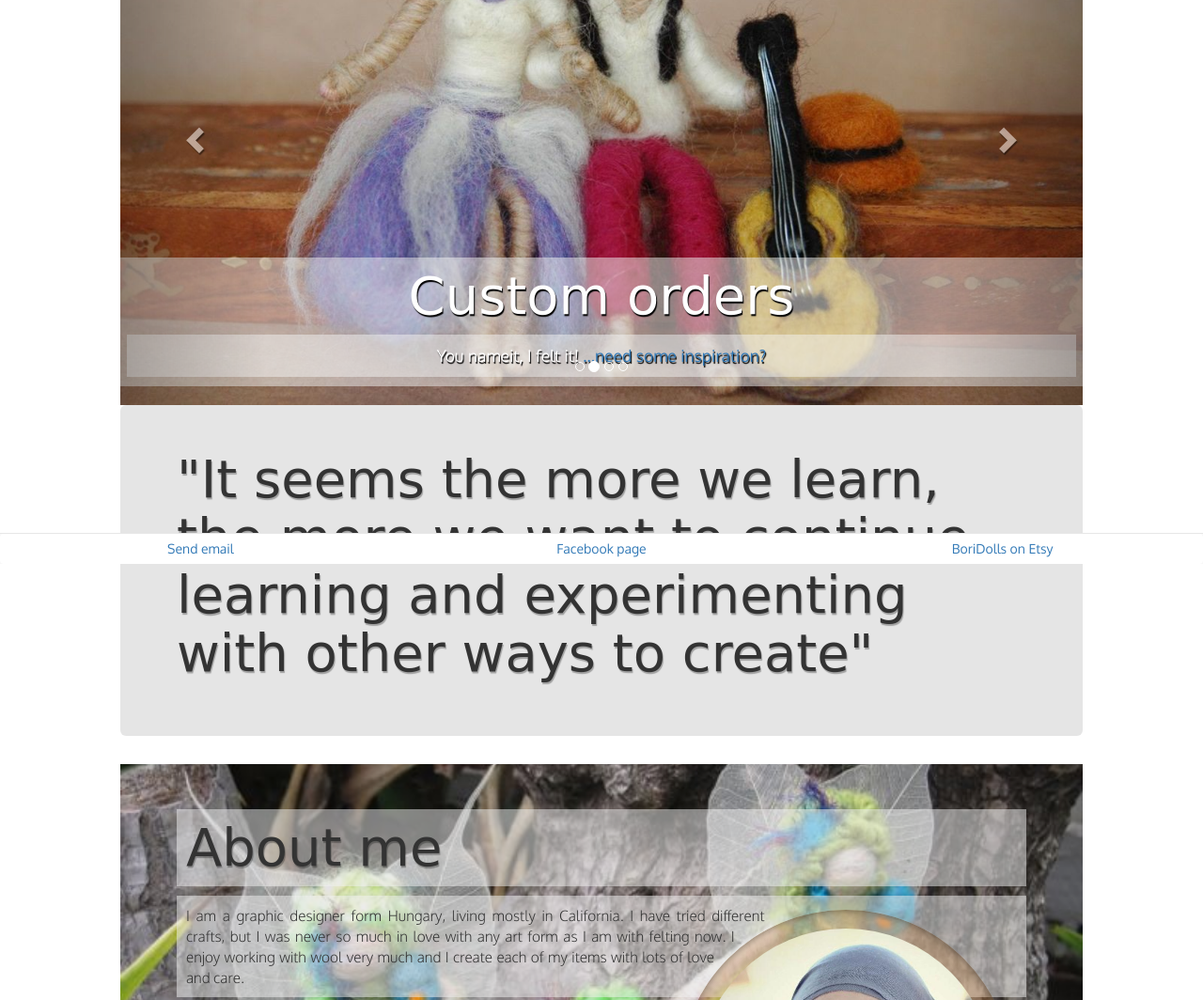
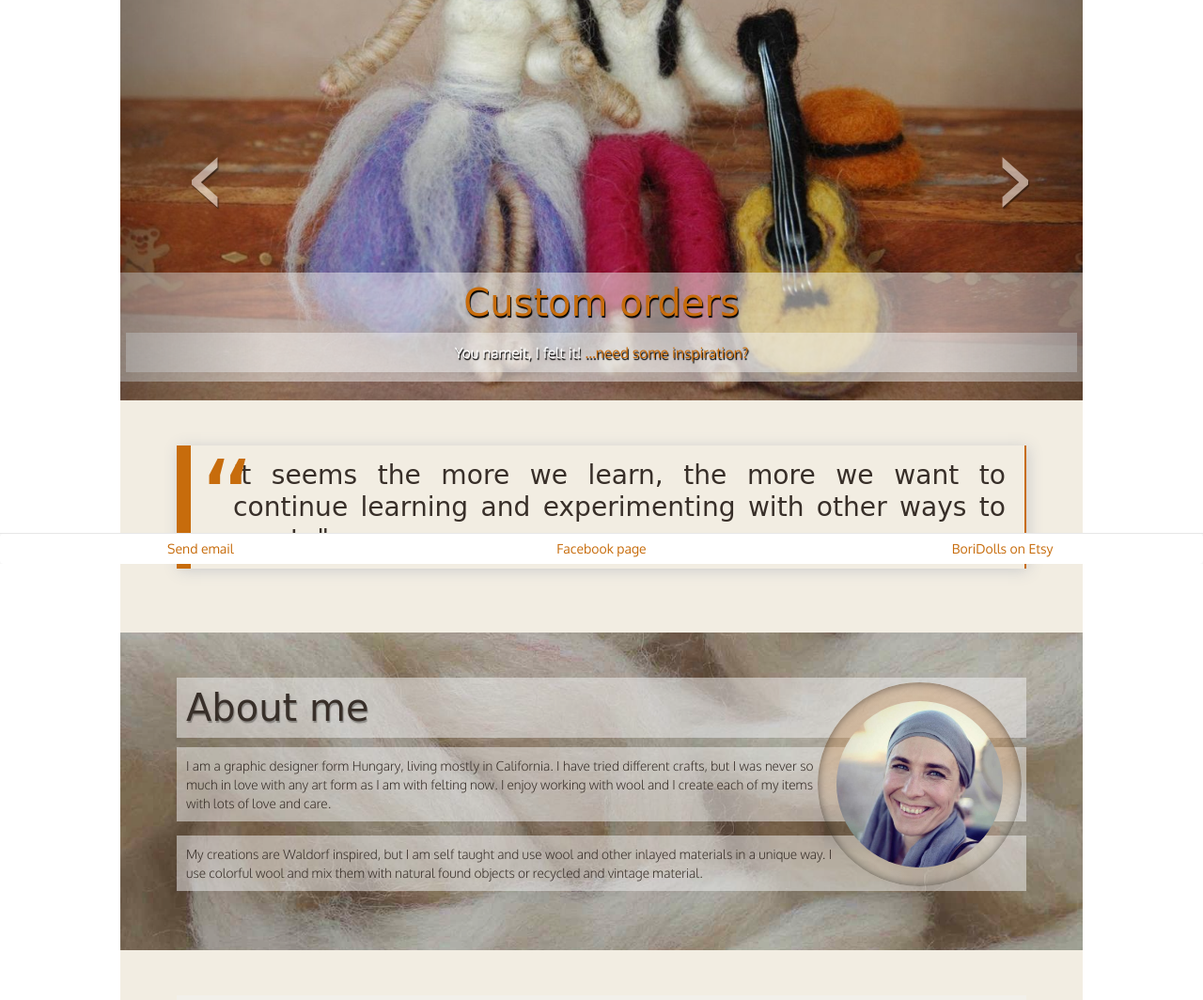
Before and after one commit to glanzb/boridolls, a plain HTML site: page index.html in a window 1280 px wide. Shown: the part 200-1264 px from the top of the page at 94% size. Drawn offline with nearby package versions, Linux system fonts and the light colour scheme; a web font is replaced by a local one.

Commit message:
some colors and background

```diff
--- a/css/bori.css
+++ b/css/bori.css
@@ -1,22 +1,44 @@
 body {
-  padding-top: 55px;
+  padding-top: 50px;
   margin-bottom: 60px;
   font-family:'Oxygen', sans-serif;
+  font-size: 1.25em;
+  color: #382F29;
+ }
+
+ a {
+ 	color: #c76c0c
+ }
+
+ a:hover {
+ 	color: #AE5E0A;
+ 	text-decoration: none;
  }
 
 .container {
 	 max-width: 1024px;
 }
+
+.container .jumbotron, .container-fluid .jumbotron {
+border-radius: 0;
+}
+
 .jumbotron p {
 	font-size: 1.1em;
 	text-align: justify;
 }
 
-h1, .jumbotron h1, h2 {
+h1, .jumbotron h1 {
 	font-family: 'Lovers Quarrel', cursive;
-	font-size: 4em;
+	font-size: 4rem;
 	text-shadow: 1px 2px 1px rgba(0,0,0,.3);
 	margin-top: 0;
+}
+
+
+h2 {
+	font-size: 2.5em;
+	font-family: 'Lovers Quarrel', cursive;
 }
 
 li {
@@ -27,7 +49,8 @@ li {
 /* backgrounds */
 
 .jumbotron {
-	background-color: rgba(0, 0, 0, 0.1);
+	background-color: rgba(211, 195, 160, 0.3);
+	margin-bottom: 0;
 	}
 
 .jumbotron h1, h4, p {
@@ -37,7 +60,7 @@ li {
 }
 
 #bio {
-	background: url('../img/creatures1.jpg') ;
+	background: url('../img/bg1-s.jpg') ;
 	background-repeat: no-repeat;
 	background-attachment: fixed;
     background-position: center center;
@@ -59,8 +82,8 @@ li {
     background-size: contain;
 }*/
 
-#doit {
-	background: url('../img/owls.jpg') ;
+#doit, #custom {
+	background: url('../img/bg1-s.jpg') ;
 	background-repeat: no-repeat;
 	background-attachment: fixed;
     background-position: center center;
@@ -95,24 +118,18 @@ li {
 }
 
 
-/*.glyphicon-chevron-right {
-	right: 10%;
-	top: 70%;
-}
-
-.carousel-control {
-	top: 7em;
-}
-
-.carousel-indicators {
-	bottom: 1px;
-}*/
 
 .glyphicon-chevron-right:before, .glyphicon-chevron-left:before  {
 	text-shadow: 1px 2px 1px rgba(0,0,0,1);
 	color: #fff;
+	font-family: 'Lovers Quarrel', cursive;
+	font-size: 4em;
+	content: "›"
 }
 
+.glyphicon-chevron-left:before{
+	content: "‹"
+}
 
 /* bio block */
 #bio img {
@@ -121,11 +138,7 @@ li {
 	shape-outside: circle();
 	margin: 5px;
 	float: right;
-	vertical-align: top;
-	/*-webkit-filter: blur(5px);
-    -moz-filter: blur(5px);
-    filter: blur(5px);
-    margin: 5px;*/
+	vertical-align: middle;
     background-image: -webkit-gradient(linear, left bottom, left top, color-stop(0.33, rgba(255,228,181,0.1)), color-stop(0.67, rgba(205,133,63,0.3)));
 	background-image: -moz-linear-gradient(center bottom, rgba(255,228,181,0.1) 33%, rgba(205,133,63,0.3) 67% );
 	padding: 20px;
@@ -163,7 +176,7 @@ outline: 0;
 .navbar-brand span {
 	font-family: 'Lovers Quarrel', cursive;
 	font-size: 1.5em;
-	color: #000;
+	/*color: #000;*/
 }
 
 .navbar {
@@ -192,18 +205,10 @@ outline: 0;
 
 ul li img {
     cursor: pointer;
-    /*background: #fff;*/
-  /*  -moz-box-shadow: 0 0 .325em .13em rgba( 0, 0, 0, .1 );
-    -webkit-box-shadow: 0 0 .325em .13em rgba( 0, 0, 0, .1 );
-    box-shadow: 0 0 .325em .13em rgba( 0, 0, 0, .1 );*/
     padding: .975em; /* 3/4 of 1.3 */
-
-    background-image: -webkit-gradient(linear, left bottom, left top, color-stop(0.33, rgba(255,228,181,0.1)), color-stop(0.67, rgba(205,133,63,0.3)));
-	background-image: -moz-linear-gradient(center bottom, rgba(255,228,181,0.1) 33%, rgba(205,133,63,0.3) 67% );
+    background-image: -webkit-gradient(linear, left bottom, left top, color-stop(0.33, rgba(255,228,181,0.1)), color-stop(0.67, rgba(211, 195, 160, 0.3)));
+	background-image: -moz-linear-gradient(center bottom, rgba(255,228,181,0.1) 33%, rgba(211, 195, 160, 0.3) 67% );
 	padding: 20px;
-
-/*	box-shadow: inset 0px 0px 10px rgba(0,0,0,0.5);*/
-/*border-radius: 5%;*/
 }
 
 ul li img:hover {
@@ -278,8 +283,6 @@ ul li img:hover {
 }
 
 .highlight {
-	/*padding-right: 0;
-	max-width: 30em;*/
 	margin: 0 auto;
 }
 .rollover-blocks > div.highlight:before {
@@ -325,7 +328,7 @@ ul li img:hover {
 }
 
 
-/* etsy impoer block*/
+/* etsy import block*/
 #elist a {
 	display: block;
 	text-overflow: ellipsis;
@@ -333,9 +336,66 @@ ul li img:hover {
   	overflow: hidden;
 }
 
+blockquote{
+  display:block;
+
+  padding: 15px 20px 15px 45px;
+  margin: 0 0 20px;
+  position: relative;
+
+  /*Font*/
+  font-family: 'Lovers Quarrel', cursive;
+  font-size: 2.25em;
+  line-height: 1.2;
+  text-align: justify;
+
+  /*Borders */
+  border-left: 15px solid #c76c0c;
+  border-right: 2px solid #c76c0c;
+
+  /*Box Shadow*/
+  -moz-box-shadow: 2px 2px 15px #ccc;
+  -webkit-box-shadow: 2px 2px 15px #ccc;
+  box-shadow: 2px 2px 15px #ccc;
+}
+
+/* quotes */
+
+blockquote::before{
+  content: "“";
+  font-size: 4em;
+  color: #c76c0c;
+  /*Positioning*/
+  position: absolute;
+  left: 10px;
+  top: -10px;
+}
 
 
+@media screen and (min-width: 768px){
+/*.jumbotron {
+	padding: 0;
+}*/
+#bio img {
+	max-width: 25%;
+	}
+}
 
+@media screen and (min-width: 1200px){
+#bio img {
+	max-width: 24%;
+	}
+}
+@media screen and (max-width: 991px){
+#bio img {
+	max-width: 47%;
+	}
+}
+@media screen and (max-width: 768px){
+#bio img {
+	max-width: 35%;
+	}
+}
 /*
 @media screen and (max-width: 768px) {
 	.rollover-blocks > div {
--- a/index.html
+++ b/index.html
@@ -62,12 +62,12 @@
        <!-- Carousel main-->
     <div id="myCarousel" class="carousel slide" data-ride="carousel">
       <!-- Indicators -->
-      <ol class="carousel-indicators">
+      <!-- <ol class="carousel-indicators">
         <li data-target="#myCarousel" data-slide-to="0" class="active"></li>
         <li data-target="#myCarousel" data-slide-to="1"></li>
         <li data-target="#myCarousel" data-slide-to="2"></li>
         <li data-target="#myCarousel" data-slide-to="3"></li>
-      </ol>
+      </ol> -->
       <div class="carousel-inner" role="listbox">
         <div class="item active">
           <img src="./img/car/art2.jpg" alt="Artwork and biography">
@@ -82,7 +82,7 @@
           <img src="./img/car/custom1.jpg" alt="Custom orders">
           <div class="container">
             <div class="carousel-caption">
-              <h1>Custom orders</h1>
+              <h1><a href="#custom">Custom orders</a></h1>
               <p>You nameit, I felt it! <a href="#custom">...need some inspiration?</a></p>
             </div>
           </div>
@@ -90,10 +90,10 @@
         <div class="item">
           <img src="./img/car/snowdogs.jpg" alt="Etsy shop">
           <div class="container">
-            <div class="carousel-caption">
+            <a href="#elist"><div class="carousel-caption">
               <h1>Etsy shop</h1>
-              <p><a href="#elist"> Visit my Etsy shop</a> and order your very own BoriDoll</p>
-            </div>
+              <p> <a href="#elist">Visit my Etsy shop</a> and order your very own BoriDoll</p>
+            </div></a>
           </div>
         </div>
         <div class="item">
@@ -120,8 +120,7 @@
   <div class="container" id="quote1">
     <div class="row">
       <div class="jumbotron">
-
-          <h2>"It seems the more we learn, the more we want to continue learning and experimenting with other ways to create"</h2>
+        <blockquote>It seems the more we learn, the more we want to continue learning and experimenting with other ways to create"</blockquote>
       </div>
     </div>
   </div>
@@ -130,9 +129,10 @@
   <div class="container" id="bio">
     <div class="row">
       <div class="jumbotron">
+          <img src="./img/portrait5.jpg" class="img-responsive">
           <h1>About me</h1>
-          <!-- <p class="lead"></p> -->
-          <p><img src="./img/portrait5.jpg" class="img-responsive">I am a graphic designer form Hungary, living mostly in California. I have tried different crafts, but I was never so much in love with any art form as I am with felting now. I enjoy working with wool very much and I create each of my items with lots of love and care. </p>
+
+          <p>I am a graphic designer form Hungary, living mostly in California. I have tried different crafts, but I was never so much in love with any art form as I am with felting now. I enjoy working with wool and I create each of my items with lots of love and care. </p>
           <p>My creations are Waldorf inspired, but I am self taught and use wool and other inlayed materials in a unique way. I use colorful wool and mix them with natural found objects or recycled and vintage material.</p>
       </div>
     </div>
@@ -169,8 +169,7 @@
   <div class="container" id="quote2">
     <div class="row">
       <div class="jumbotron">
-
-          <h2>My son loves his robot, he was playing with it and said 'Oh he loves us.. cause see he has a heart'</h2>
+        <blockquote>My son loves his robot, he was playing with it and said: ‘Oh he loves us... ‘cause see, he has a heart.’</blockquote>
       </div>
     </div>
   </div>
@@ -202,8 +201,10 @@
 <!-- etsy -->
 
 <div class="container">
-    <div class="row jumbotron" id="elist">
-
+    <div class="row jumbotron">
+    <h1>Etsy shop</h1>
+    <div id="elist">
+    </div>
     </div>
 </div>
 
@@ -233,8 +234,8 @@
   <div class="container" id="quote3">
     <div class="row">
       <div class="jumbotron">
-        <h2>"Thank you, Borbala, it was lovely to learn from you and to create these darling owls amongst such a nice group of people. i hope you will have many, many more classes! i want to create more felt creatures!" </h2>
-          <p class="pull-right"><i>Nitaña</i></p>
+        <blockquote>Thank you, Borbala, it was lovely to learn from you and to create these darling owls amongst such a nice group of people. I hope you will have many, many more classes! I want to create more felt creatures!</blockquote>
+
       </div>
     </div>
   </div>
@@ -245,7 +246,7 @@
         <h1>Do it yourself - available classes</h1>
           <div class="row rollover-blocks">
             <div class="col-xs-6 highlight">
-              <h4>Felting classes</h4>
+              <h4>Workshops</h4>
               <img src="./img/class2.jpg" alt="" class="img-responsive">
               <div class="roll-up">
                 <p>Join us for some felting fun! Subscribe to my mailing list or follow BoriDolls on facebook for dates.</p>
```
Also changed, not shown: css/colors.txt (added).
